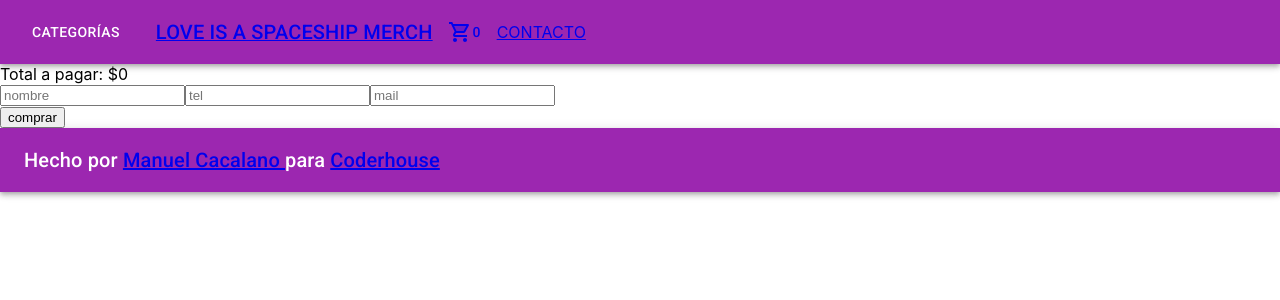
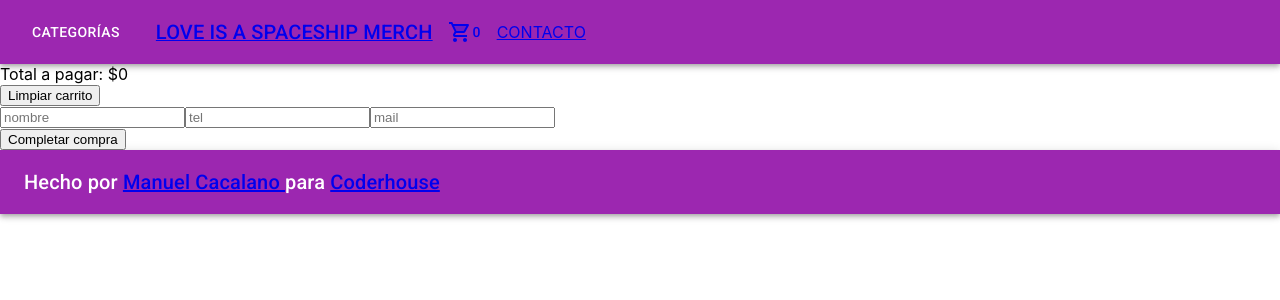
Before and after one commit to manuelcacalano/proyecto-final-coder, a React (Create React App) app: page /checkout in a window 1280 px wide. Shown: the top 300 px of the page. Built offline with nearby package versions, Linux system fonts and the light colour scheme.

Commit message:
checkout

```diff
--- a/src/components/Checkout.jsx
+++ b/src/components/Checkout.jsx
@@ -4,7 +4,7 @@ import { contextoGeneral } from "./ContextContainer";
 import {getFirestore, addDoc, collection } from 'firebase/firestore';
 
 export default function Checkout() {
-  const { carrito, totalAPagar } = useContext(contextoGeneral);
+  const { carrito, totalAPagar,clear, removeItem } = useContext(contextoGeneral);
   const [nombre, setNombre]=useState('');
   const [tel, setTel]=useState('');
   const [mail, setMail]=useState('');
@@ -21,18 +21,24 @@ export default function Checkout() {
      const pedidos=collection(db, 'pedidos');
      addDoc(pedidos, pedido).then((pedidoInsertado)=>{
       console.log(pedidoInsertado.id);
+      clear(carrito);
      });
 
   }
   return <div>
-    <div>{carrito.map((item)=>(<p>{item.name + " " + item.precio + " " + item.quantity}</p>))}</div>
+    <div>
+      {carrito.map((item) => (
+        <div>{"Producto: "+item.name+" / Cantidad: "+item.quantity}<span onClick={()=>removeItem(item.id)}>🗑️</span></div>
+      ))}
+    </div>
     <div> Total a pagar: ${totalAPagar}</div>
+    <div><input type="button" onClick={()=>clear(carrito)} value="Limpiar carrito" /></div>
     <div>
       <input placeholder="nombre" value={nombre} onChange={(e)=> setNombre(e.target.value)}/>
       <input placeholder="tel" value={tel} onChange={(e)=> setTel(e.target.value)}/>
       <input placeholder="mail" value={mail} onChange={(e)=> setMail(e.target.value)}/>
       <br />
-      <input type="button" onClick={handleClickBuyButton} value = "comprar"/>
+      <input type="button" onClick={handleClickBuyButton} value = "Completar compra"/>
     </div>
   </div>;
 }
--- a/src/components/ContextContainer.jsx
+++ b/src/components/ContextContainer.jsx
@@ -33,5 +33,5 @@ export default function ContextContainer({ children }) {
     setTotalAPagar(total);
   }, [carrito])
 
-  return <contextoGeneral.Provider value={{ carrito, addItem, removeItem, clear, totalAPagar }}>{children}</contextoGeneral.Provider>;
+  return <contextoGeneral.Provider value={{ carrito, addItem, removeItem, clear, totalAPagar}}>{children}</contextoGeneral.Provider>;
 }
```
